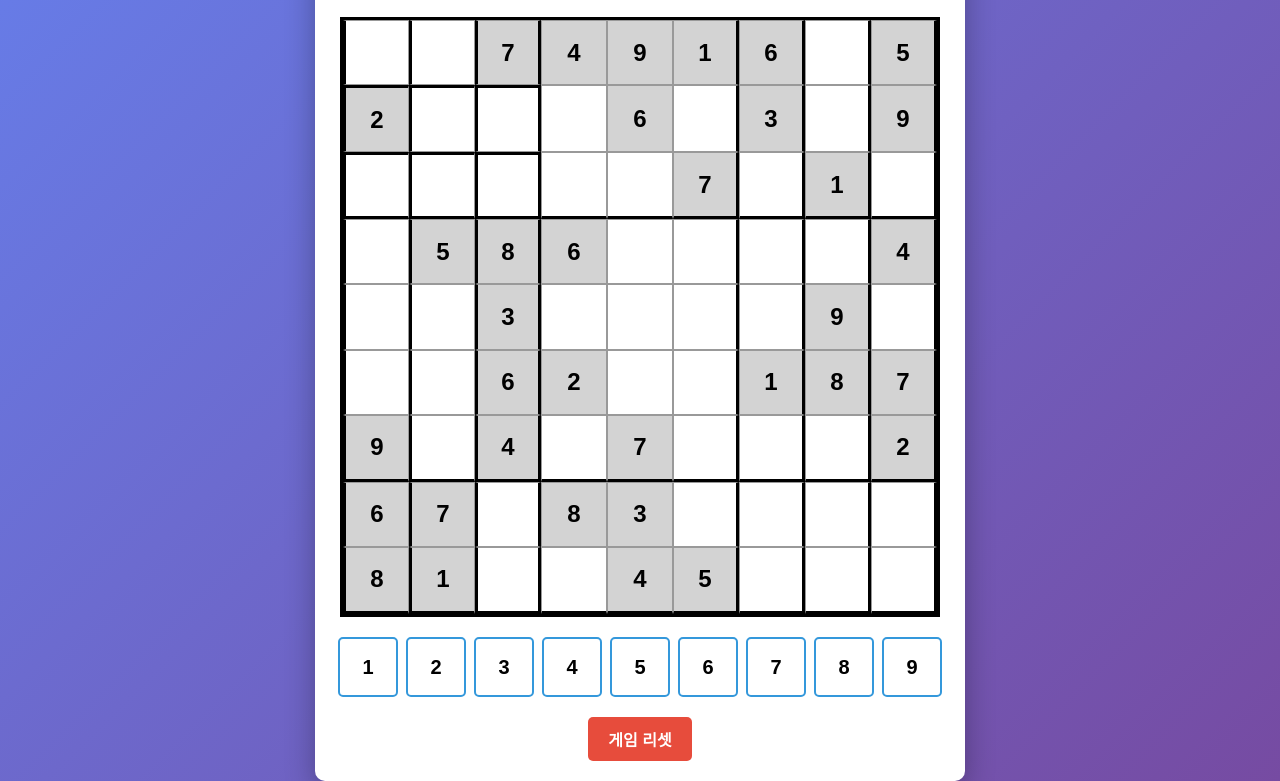
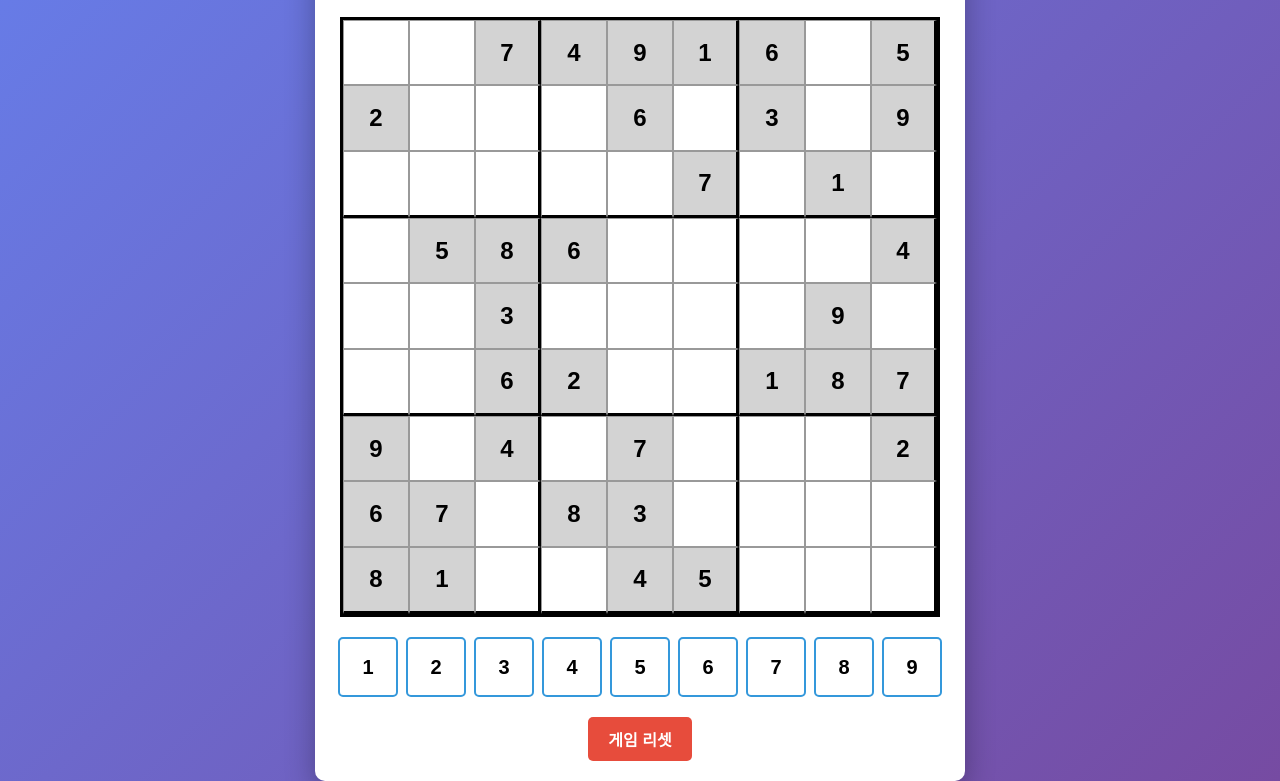
Before and after one commit to daesikkong/sudoku, a plain HTML site: page index.html in a window 1280 px wide. Shown: the part 114-895 px from the top of the page. Drawn offline with Linux system fonts and the light colour scheme.

Commit message:
Fix Sudoku grid border styling - only thick borders on 3x3 blocks and outer edges

```diff
--- a/index.html
+++ b/index.html
@@ -88,47 +88,23 @@
             background-color: #fff3cd;
         }
 
-        /* 굵은 테두리 */
-        .tile:nth-child(3n) {
+        /* 3x3 블록 경계 - 오른쪽 및 아래쪽 */
+        .tile[data-col="2"],
+        .tile[data-col="5"] {
             border-right: 3px solid black;
         }
 
-        .tile:nth-child(3n + 1) {
-            border-left: 1px solid #999;
-        }
-
-        .tile:nth-child(n + 19):nth-child(-n + 27),
-        .tile:nth-child(n + 55):nth-child(-n + 63) {
+        .tile[data-row="2"],
+        .tile[data-row="5"] {
             border-bottom: 3px solid black;
         }
 
-        .tile:nth-child(n + 1):nth-child(-n + 9),
-        .tile:nth-child(n + 28):nth-child(-n + 36),
-        .tile:nth-child(n + 64):nth-child(-n + 72) {
-            border-top: 1px solid #999;
-        }
-
-        .tile:nth-child(9n + 1),
-        .tile:nth-child(9n + 2),
-        .tile:nth-child(9n + 3) {
-            border-left: 3px solid black;
-        }
-
-        .tile:nth-child(9n + 7),
-        .tile:nth-child(9n + 8),
-        .tile:nth-child(9n + 9) {
+        /* 전체 외곽 경계 */
+        .tile[data-col="8"] {
             border-right: 3px solid black;
         }
 
-        .tile:nth-child(-n + 3),
-        .tile:nth-child(n + 10):nth-child(-n + 12),
-        .tile:nth-child(n + 19):nth-child(-n + 21) {
-            border-top: 3px solid black;
-        }
-
-        .tile:nth-child(n + 73):nth-child(-n + 75),
-        .tile:nth-child(n + 82):nth-child(-n + 84),
-        .tile:nth-child(n + 73):nth-child(-n + 81) {
+        .tile[data-row="8"] {
             border-bottom: 3px solid black;
         }
 
```
